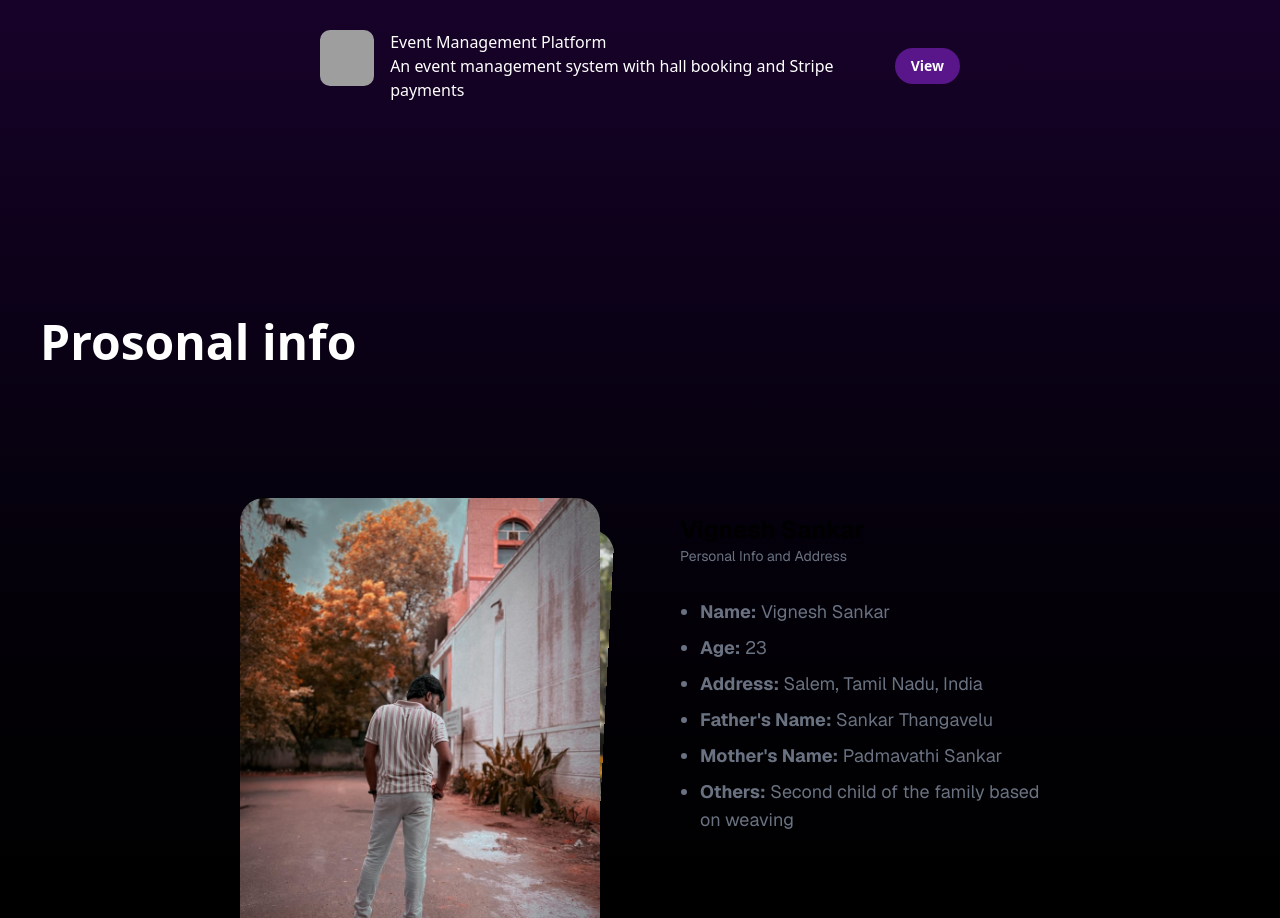
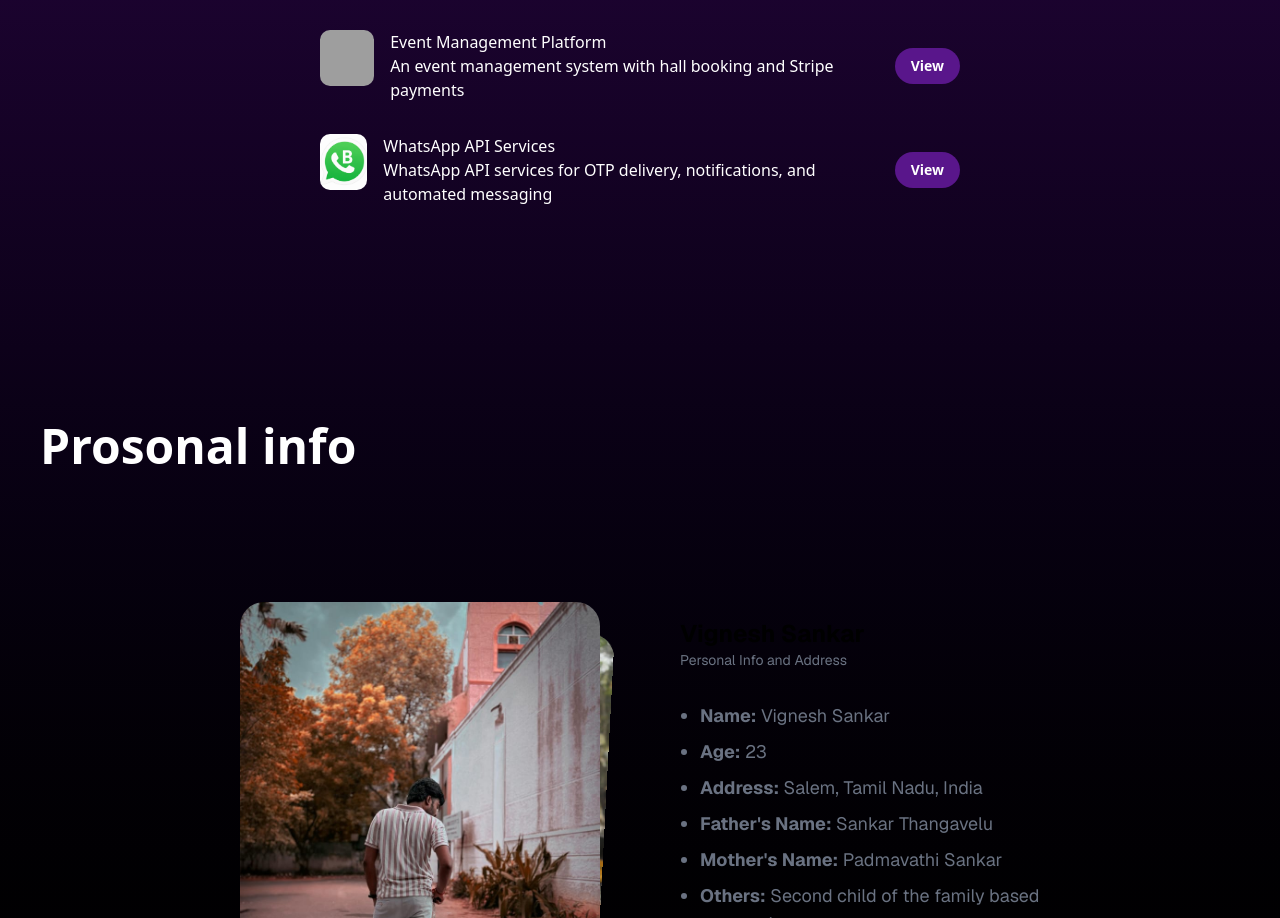
Before and after one commit to vigneshsankardeveloper-stack/portfolio, a Next.js app: page / in a window 1280 px wide. Shown: the part 4026-4944 px from the top of the page. Built offline with nearby package versions, Linux system fonts and the light colour scheme; grey boxes are pictures that could not be loaded.

Commit message:
Resume updation and project additions

```diff
--- a/src/app/components/Projects.js
+++ b/src/app/components/Projects.js
@@ -458,4 +458,49 @@ const cards = [
       );
     },
   },
+{
+  title: "WhatsApp API Services",
+  description:
+    "WhatsApp API services for OTP delivery, notifications, and automated messaging",
+  src: "/whatsApp.png",
+  ctaText: "View",
+  ctaLink: "#",
+  content: () => {
+    return (
+      <p>
+        I worked on developing <b>WhatsApp API Services</b> to enable secure
+        and automated communication for applications through WhatsApp.
+        <br />
+        <br />
+        The services support <b>OTP delivery</b> for user authentication and
+        verification, ensuring fast and reliable delivery of one-time
+        passwords through WhatsApp.
+        <br />
+        <br />
+        I also developed <b>WhatsApp Notification APIs</b> for sending
+        automated notifications such as application updates, status changes,
+        reminders, alerts, and other transactional messages.
+        <br />
+        <br />
+        I was responsible for developing the <b>backend APIs</b>, integrating
+        with WhatsApp Business APIs, implementing message templates, handling
+        delivery status updates, and managing webhook-based responses.
+        <br />
+        <br />
+        The system also uses <b>background jobs and Cron Jobs</b> to process
+        scheduled notifications and automate communication workflows,
+        improving reliability and reducing manual operations.
+        <br />
+        <br />
+        <b>Tech Stack:</b>
+        <br />• Backend: Node.js, Express.js
+        <br />• Database: MySQL
+        <br />• Messaging: WhatsApp Business API
+        <br />• Authentication: OTP
+        <br />• Automation: Cron Jobs, Background Jobs
+      </p>
+    );
+  },
+}
+
 ];
```
Also changed, not shown: public/whatsApp.png (added), 1 other file (tests, documents, lock files or other folders).
